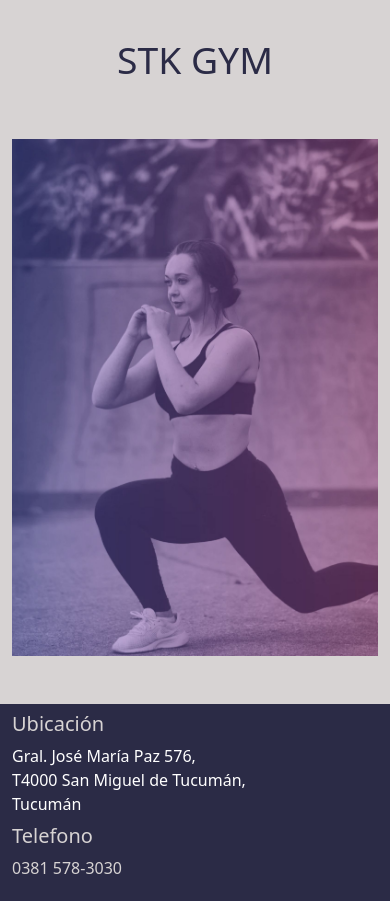
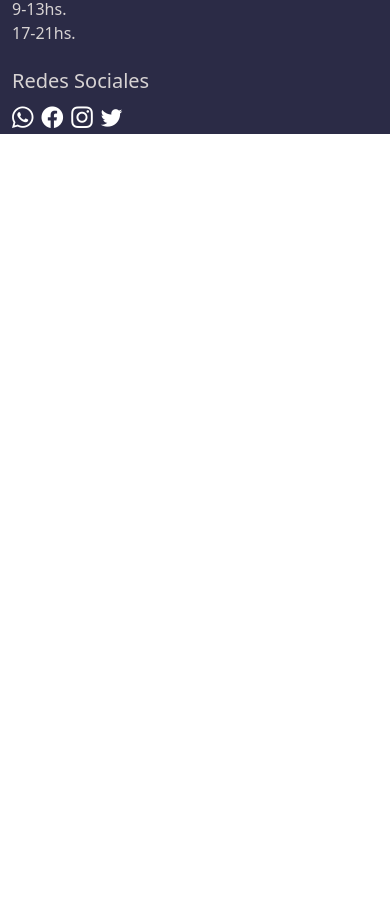
Before and after one commit to cristiandcode/Gimnasio, a React (Vite) app: page /Full in a window 390 px wide. Shown: the part 2040-2941 px from the top of the page. After the commit the page ends 2174 px from the top, so only its background shows below. Built offline with nearby package versions, Linux system fonts and the light colour scheme.

Commit message:
se uso d-none de una columna en dispositivos chicos y medianos

```diff
--- a/src/components/pages/paginasPlanes/Full.jsx
+++ b/src/components/pages/paginasPlanes/Full.jsx
@@ -283,7 +283,7 @@ const Full = () => {
             </Button>
           </Form>
         </Col>
-        <Col className="text-center" lg={6}>
+        <Col className="text-center d-none d-lg-block" lg={6}>
           <img
             src={logo}
             alt="logo gym"
@@ -293,7 +293,7 @@ const Full = () => {
           <h2 className="display-3 textoMorado">STK GYM</h2>
           <img
             src={full}
-            alt="mujer entrenando"
+            alt="hombre musculoso"
             className="img-fluid my-5"
             width={380}
           />
--- a/src/components/pages/paginasPlanes/Musculacion.jsx
+++ b/src/components/pages/paginasPlanes/Musculacion.jsx
@@ -240,11 +240,11 @@ const Musculacion = () => {
             </Button>
           </Form>
         </Col>
-        <Col className="text-center" lg={6}>
+        <Col className="text-center d-none d-lg-block" lg={6}>
           <img
             src={logo}
             alt="logo gym"
-            className="img-fluid my-5"
+            className="img-fluid my-5 "
             width={200}
           />
           <h2 className="display-3 textoMorado">STK GYM</h2>
--- a/src/components/pages/paginasPlanes/PlanClases.jsx
+++ b/src/components/pages/paginasPlanes/PlanClases.jsx
@@ -173,7 +173,7 @@ const PlanClases = () => {
             </Button>
           </Form>
         </Col>
-        <Col className="text-center" lg={6}>
+        <Col className="text-center d-none d-lg-block" lg={6}>
           <h2 className="display-3 textoMorado mt-5">STK GYM</h2>
           <img
             src={clases}
```
